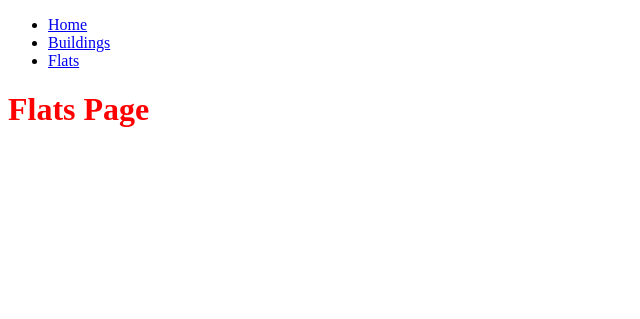
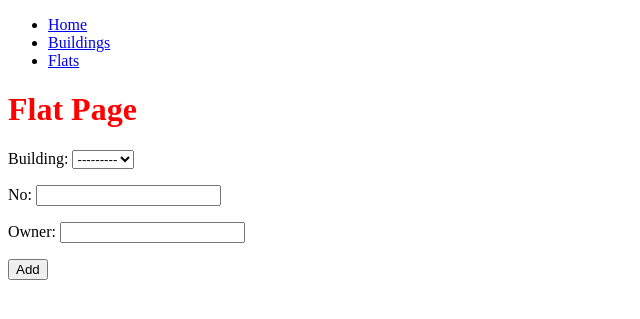
Before and after one commit to nileshjawarkar/LearnDjango, a Django app: page /app01/flats/ in a window 1280 px wide. Shown: the top 319 px of the page, without its empty margins (0-640 px from the left). Run offline with Django 3.2, Linux system fonts and the light colour scheme; data comes from the database, SQL or seed files in the repository; both versions use the stored data as it was after the commit.

Commit message:
Example for using models form and template urls, version 2

```diff
--- a/django_prj03/app01/models.py
+++ b/django_prj03/app01/models.py
@@ -13,3 +13,6 @@ class Flat( models.Model ) :
 
     def __str__(self) :
         return self.building.name + str(self.no)
+
+    class Meta:
+        unique_together = ('building', 'no',)
--- a/django_prj03/app01/templates/flats.html
+++ b/django_prj03/app01/templates/flats.html
@@ -1,4 +1,11 @@
 {% extends 'base.html' %}
 {% block body_block %}
-<h1>Flats Page</h1>
+<h1>Flat Page</h1>
+{% if form %}
+<form method="post">
+    {{form.as_p}}
+    {% csrf_token %}
+    <input type="submit" value="Add">
+</form>
+{% endif %}
 {% endblock %}
--- a/django_prj03/app01/views.py
+++ b/django_prj03/app01/views.py
@@ -1,11 +1,38 @@
 from django.shortcuts import render
 from django.http import request
+from django import forms
+from app01.forms import BuildingForm, FlatForm
 
 def index( request ) :
     return render( request, "index.html")
 
 def list_blds( request ) :
-    return render( request, "blds.html")
+    bld_form = None
+    isPost = (request.method == "POST")
+    add_successful = False
+    if isPost :
+        bld_form = BuildingForm( request.POST )
+        if bld_form.is_valid() :
+            bld_form.save()
+            add_successful = True
+        # else:
+        #    raise forms.ValidationError("Please check your inputs")
+
+    if not isPost or add_successful :
+        bld_form = BuildingForm()
+    return render( request, "blds.html", {"form" : bld_form })
 
 def list_flats( request ) :
-    return render( request, "flats.html")
+    isPost = (request.method == "POST")
+    add_successful = False
+    if isPost :
+        flats_form = FlatForm( request.POST )
+        if flats_form.is_valid() :
+            flats_form.save()
+            add_successful = True
+        # else:
+        #    raise forms.ValidationError("Please check your inputs")
+
+    if not isPost or add_successful :
+        flats_form = FlatForm()
+    return render( request, "flats.html", {"form" : flats_form })
```
Also changed, not shown: django_prj03/app01/templates/blds.html (+7 -0 lines), django_prj03/app01/forms.py (line endings or trailing spaces), django_prj03/app01/migrations/0002_auto_20200426_0736.py (added), django_prj03/db.sqlite3.
